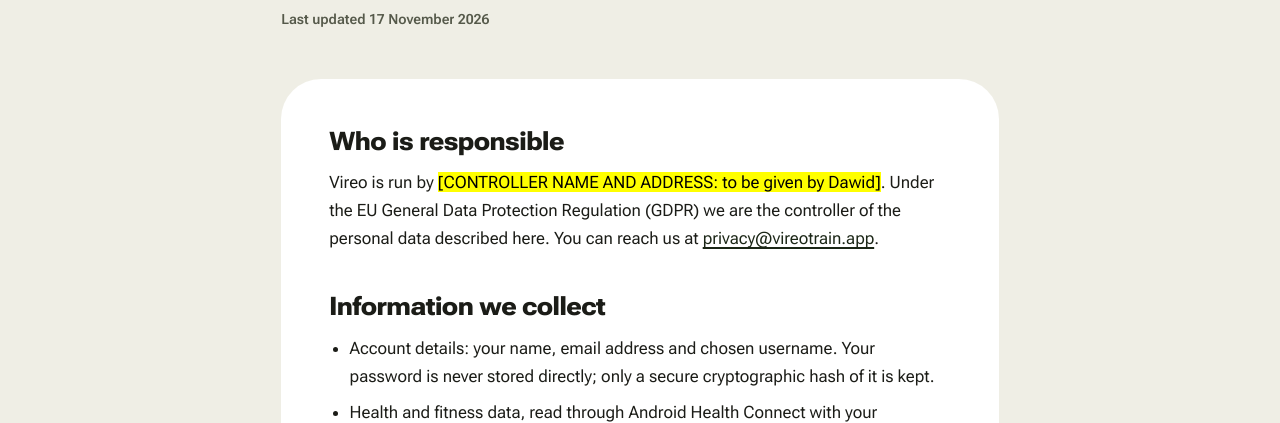
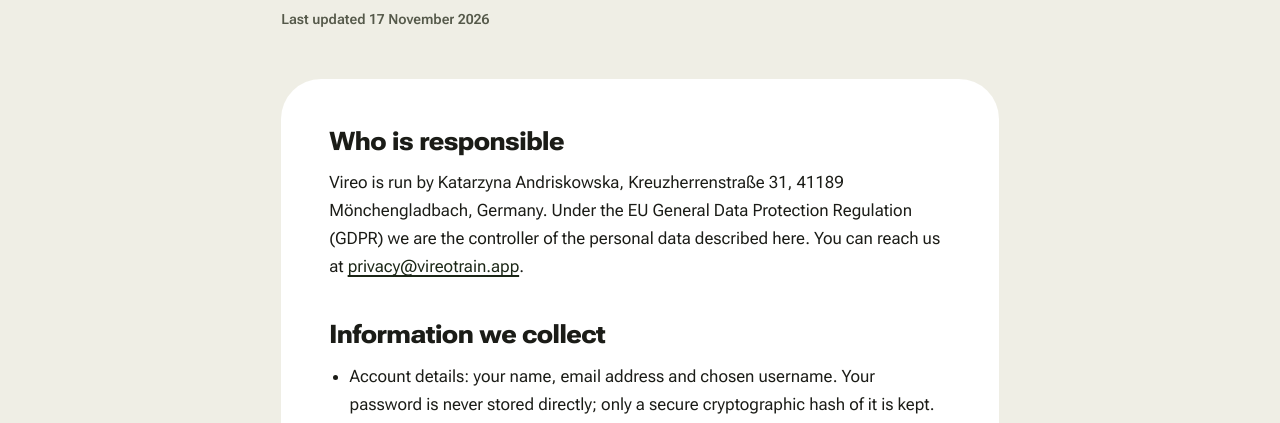
Before and after one commit to dliebed/vireo-app, a plain HTML site: page privacy/index.html in a window 1280 px wide. Shown: the part 300-723 px from the top of the page. Drawn offline with Linux system fonts and the light colour scheme.

Commit message:
Name the controller on the privacy page
Katarzyna Andriskowska, Kreuzherrenstrasse 31, 41189 Moenchengladbach, Germany, as Dawid gave it.
Replaces the marked gap. Draft branch only; not merged, not published.

Co-Authored-By: Claude Sonnet 5.5 <noreply@anthropic.com>

```diff
--- a/privacy/index.html
+++ b/privacy/index.html
@@ -34,7 +34,7 @@
     </section>
     <article class="doc">
   <h2>Who is responsible</h2>
-  <p>Vireo is run by <mark>[CONTROLLER NAME AND ADDRESS: to be given by Dawid]</mark>. Under the EU General Data Protection Regulation (GDPR) we are the controller of the personal data described here. You can reach us at <a href="mailto:privacy@vireotrain.app">privacy@vireotrain.app</a>.</p>
+  <p>Vireo is run by Katarzyna Andriskowska, Kreuzherrenstraße 31, 41189 Mönchengladbach, Germany. Under the EU General Data Protection Regulation (GDPR) we are the controller of the personal data described here. You can reach us at <a href="mailto:privacy@vireotrain.app">privacy@vireotrain.app</a>.</p>
 
   <h2>Information we collect</h2>
   <ul>
```
